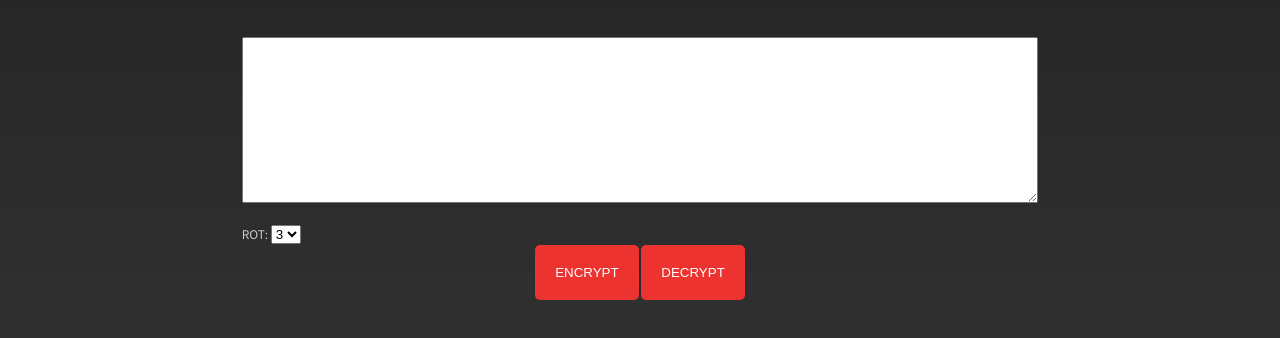
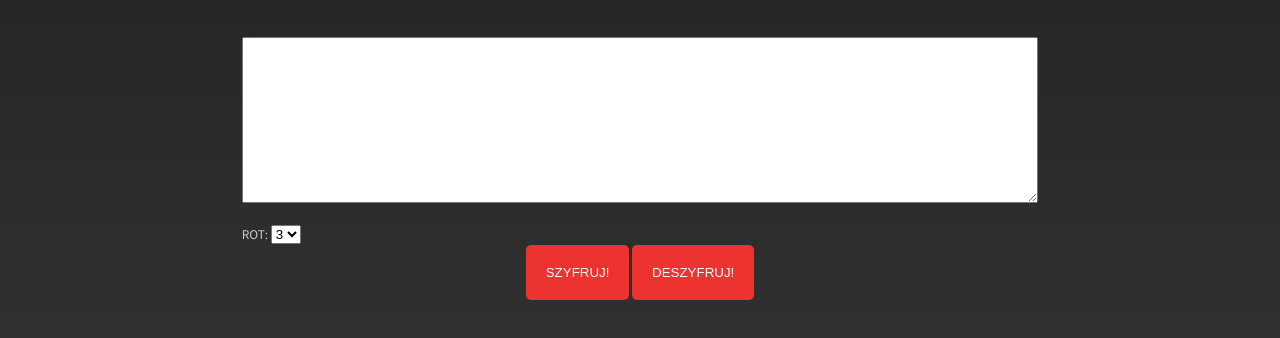
Before and after one commit to szynwod/Cezar, a plain HTML site: page index.html in a window 1280 px wide. Shown: the part 168-506 px from the top of the page. Drawn offline with Linux system fonts and the light colour scheme; a web font is replaced by a local one.

Commit message:
Add files via upload

```diff
--- a/index.html
+++ b/index.html
@@ -36,8 +36,8 @@
         <option value="5">5</option>
       </select>
 
-        <center><button id="encrypt" onclick="szyfruj()" class="example_a" type="submit">Encrypt</button>
-        <button id="decrypt" onclick="deszyfruj()" class="example_a" type="submit">Decrypt</button></center>
+        <center><button id="encrypt" onclick="szyfruj()" class="example_a" type="submit">Szyfruj!</button>
+        <button id="decrypt" onclick="deszyfruj()" class="example_a" type="submit">Deszyfruj!</button></center>
 </body>
 
 </html>
```
